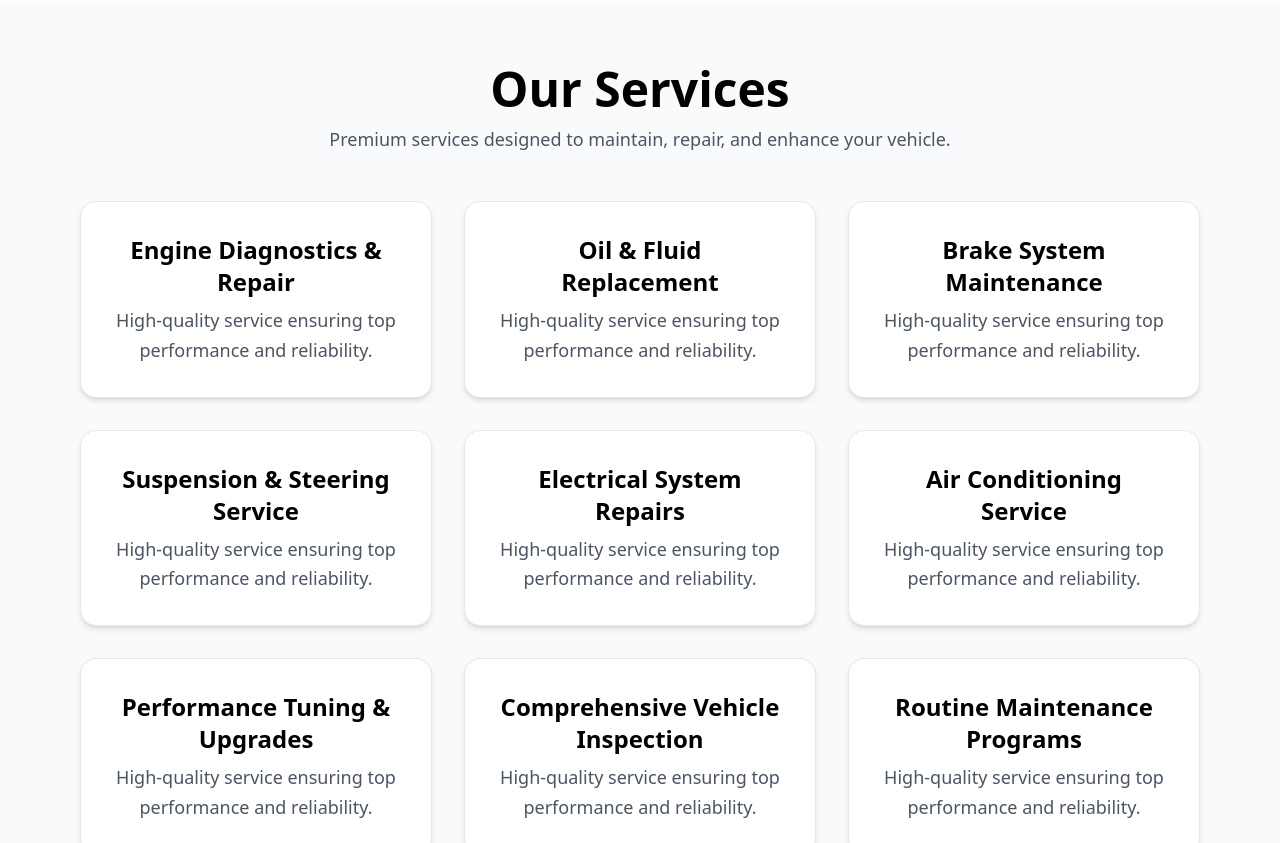
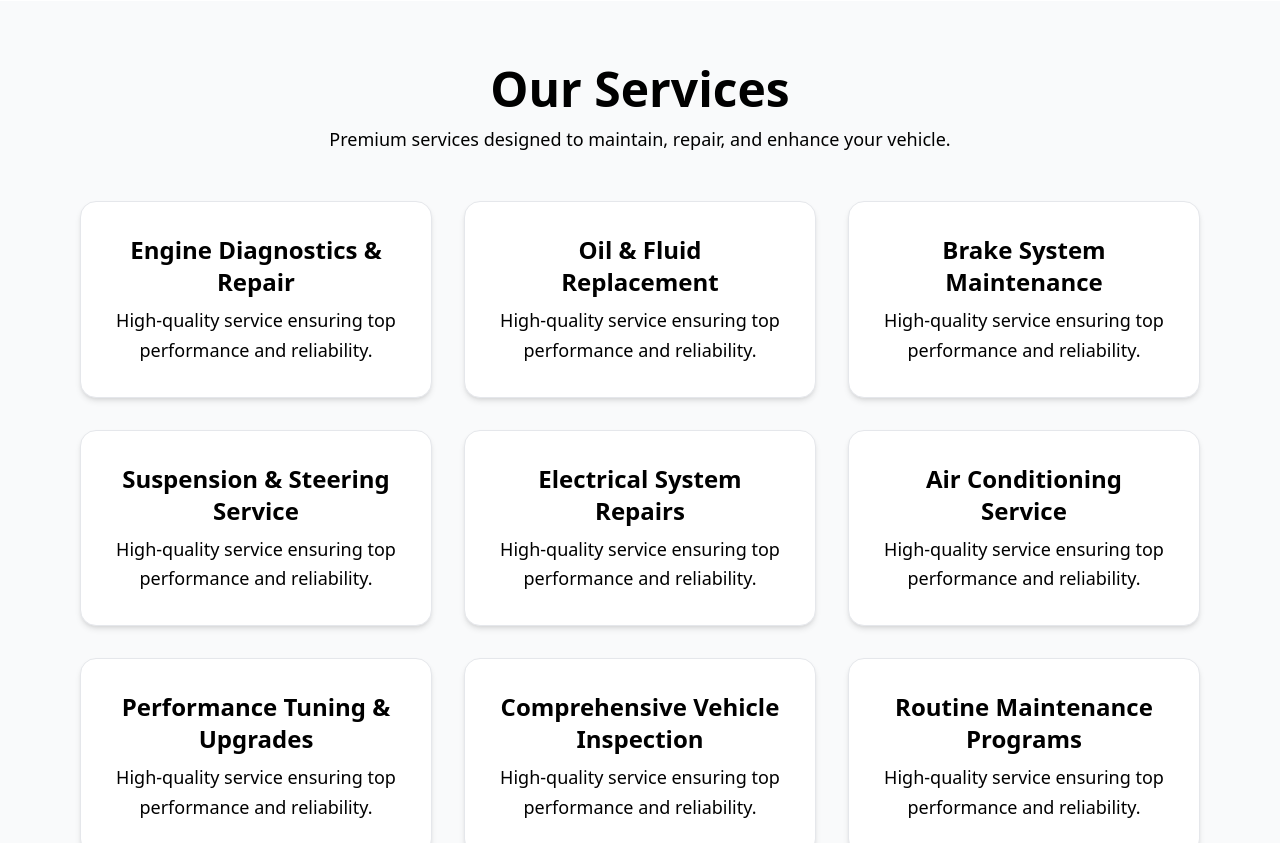
Before and after one commit to Vr7Rizwan/full-speed-auto, a Next.js app: page /brands/audi in a window 1280 px wide. Shown: the part 860-1703 px from the top of the page. Built offline with nearby package versions, Linux system fonts and the light colour scheme.

Commit message:
Update text color in brand

```diff
--- a/app/components/Brands/BrandServices.tsx
+++ b/app/components/Brands/BrandServices.tsx
@@ -7,7 +7,7 @@ const BrandServices = ({ Services }: { Services: string[] | undefined }) => {
                         <h1 className="heading md:text-4xl font-bold text-txtColor mb-3">
                             Our Services
                         </h1>
-                        <p className="text-gray-600 max-w-2xl mx-auto text-base md:text-lg">
+                        <p className="text-txtColor max-w-2xl mx-auto text-base md:text-lg">
                             Premium services designed to maintain, repair, and enhance your vehicle.
                         </p>
                     </div>
@@ -23,7 +23,7 @@ const BrandServices = ({ Services }: { Services: string[] | undefined }) => {
                                     {value}
                                 </h3>
 
-                                <p className="text-gray-600 normalText leading-relaxed">
+                                <p className="text-txtColor normalText leading-relaxed">
                                     High-quality service ensuring top performance and reliability.
                                 </p>
                             </div>
```
